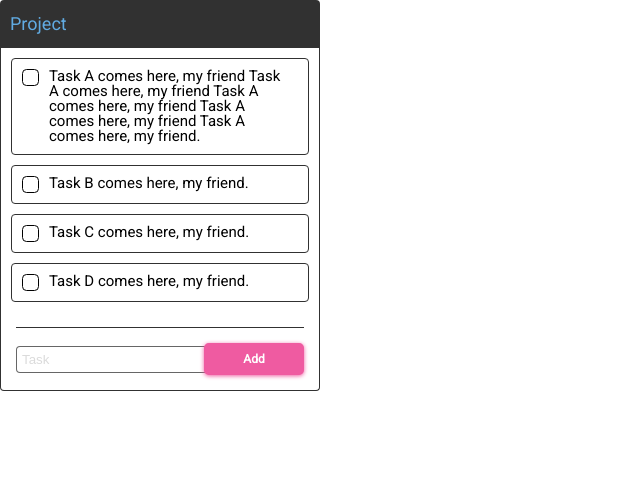
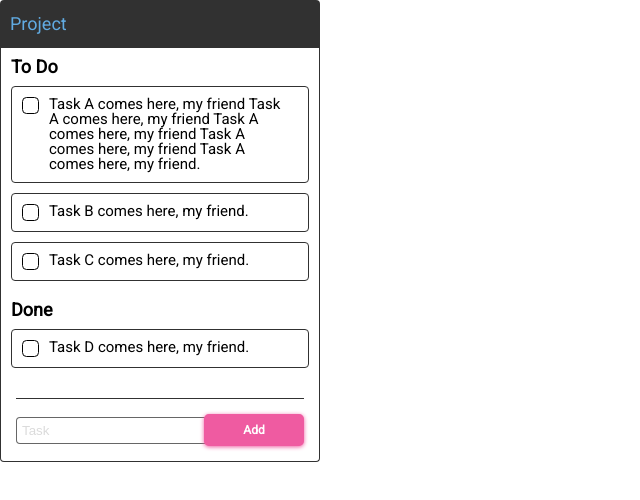
Before and after one commit to cl4pper/tasker-manager-app, a React app: page / in a window 1280 px wide. Shown: the top 500 px of the page, without its empty margins (0-640 px from the left). Built offline with nearby package versions, Linux system fonts and the light colour scheme.

Commit message:
feat: divide into open and done lists

```diff
--- a/src/components/Project/Project.jsx
+++ b/src/components/Project/Project.jsx
@@ -14,15 +14,46 @@ const Project = (props) => {
 
 	const [newTask, setNewTask] = useState('');
 
-	const renderList = () => {
+	const renderOpenList = () => {
 		return (
+			<>
+				<Text content="To Do" bold tall />
 				<ul className="Project__taskList">
-				{tasks.map((task, idx) => (
+					{tasks
+						.filter((task) => task.status !== 'done')
+						.map((task, idx) => (
 							<li className="Project__taskItem" key={idx}>
 								<Task content={task.content} />
 							</li>
 						))}
 				</ul>
+			</>
+		);
+	};
+
+	const renderDoneList = () => {
+		return (
+			<>
+				<Text content="Done" bold tall />
+				<ul className="Project__taskList">
+					{tasks
+						.filter((task) => task.status === 'done')
+						.map((task, idx) => (
+							<li className="Project__taskItem" key={idx}>
+								<Task content={task.content} />
+							</li>
+						))}
+				</ul>
+			</>
+		);
+	};
+
+	const renderLists = () => {
+		return (
+			<div className="Project__lists">
+				{renderOpenList()}
+				{renderDoneList()}
+			</div>
 		);
 	};
 
@@ -42,7 +73,7 @@ const Project = (props) => {
 			<div className="Project__top">
 				<Text content={title} tall />
 			</div>
-			{tasks.length ? renderList() : renderEmptyList()}
+			{tasks.length ? renderLists() : renderEmptyList()}
 			<div className="Project__bottom">
 				<div className="Project__bottomContent">
 					<div className="Project__input">
--- a/src/components/Project/Project.scss
+++ b/src/components/Project/Project.scss
@@ -13,9 +13,8 @@ $baseColor: $color-dark;
 		background-color: $baseColor;
 	}
 
-	&__taskList {
-		margin: 0;
-		padding: 0 spacing("sm");
+	&__lists {
+		padding: spacing("sm");
 		border-left: 1px solid $baseColor;
 		border-right: 1px solid $baseColor;
 		list-style: none;
@@ -25,6 +24,13 @@ $baseColor: $color-dark;
 		}
 	}
 
+	&__taskList {
+		margin: 0;
+		padding: 0;
+		list-style: none;
+		margin-bottom: spacing("lg");
+	}
+
 	&__taskItem {
 		margin: spacing("sm") 0;
 	}
@@ -32,7 +38,6 @@ $baseColor: $color-dark;
 	&__bottom {
 		@include setBorderRadius("bottom", "md");
 		padding: 0 spacing("md");
-		padding-top: spacing("md");
 		border-left: 1px solid $baseColor;
 		border-right: 1px solid $baseColor;
 		border-bottom: 1px solid $baseColor;
--- a/src/lib/TextInput/TextInput.jsx
+++ b/src/lib/TextInput/TextInput.jsx
@@ -4,12 +4,12 @@ import PropTypes from 'prop-types';
 // STYLE
 import './TextInput.scss';
 
-const TextInput = props => {
+const TextInput = (props) => {
 	const { id, label, placeholder, error, errorLabel, disabled, onChange } = props;
 
 	return (
 		<div className="TextInput">
-			{ label && <p className="TextInput__label">{label}</p> }
+			{label && <p className="TextInput__label">{label}</p>}
 			<input
 				id={id}
 				className="TextInput__input"
@@ -29,7 +29,7 @@ TextInput.propTypes = {
 	error: PropTypes.bool,
 	errorLabel: PropTypes.string,
 	disabled: PropTypes.bool,
-	onChange: PropTypes.func,
+	onChange: PropTypes.func
 };
 
 export { TextInput };
--- a/src/utils/mocks/tasks.js
+++ b/src/utils/mocks/tasks.js
@@ -23,7 +23,7 @@ class TaskList {
 const taskA = new Task('a1', 'Task A comes here, my friend Task A comes here, my friend Task A comes here, my friend Task A comes here, my friend Task A comes here, my friend.', 'open');
 const taskB = new Task('a2', 'Task B comes here, my friend.', 'open');
 const taskC = new Task('a3', 'Task C comes here, my friend.', 'open');
-const taskD = new Task('a4', 'Task D comes here, my friend.', 'open');
+const taskD = new Task('a4', 'Task D comes here, my friend.', 'done');
 
 const taskList = new TaskList(
 	taskA.get(),
```
Lines whose indentation alone changed are shown as unchanged.
